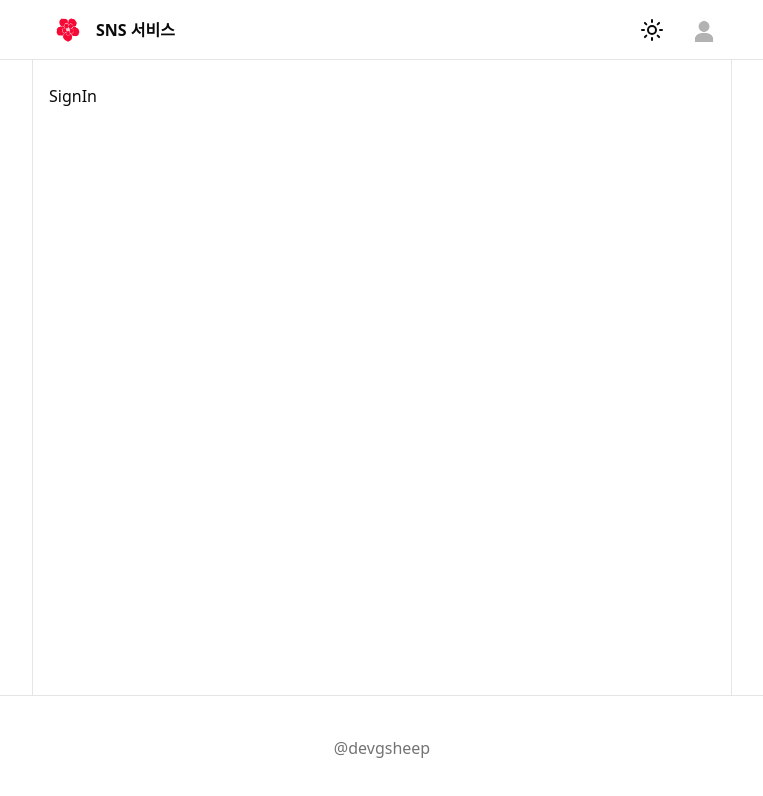
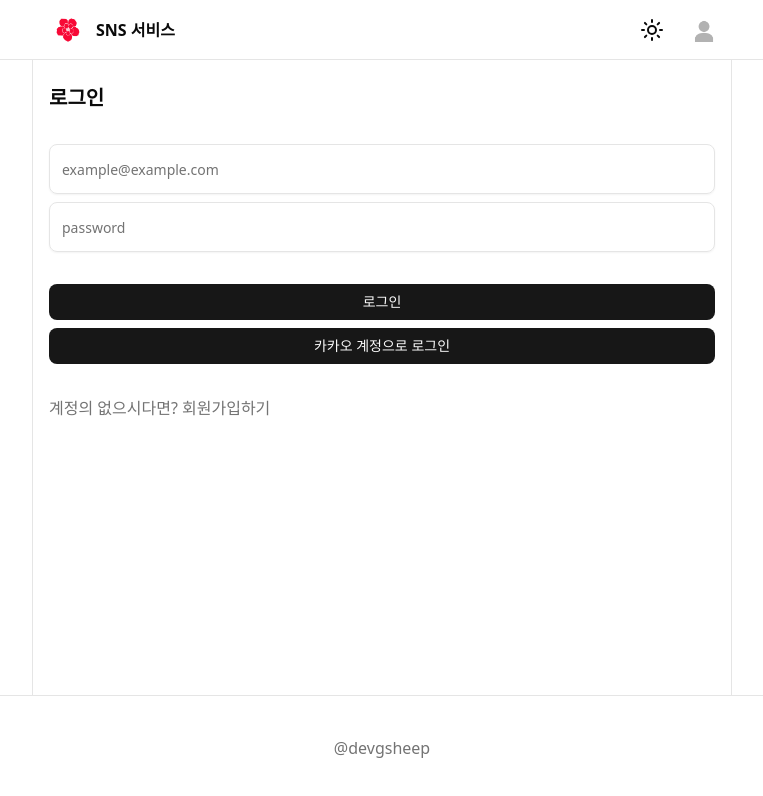
Before and after one commit to devgsheep/til_next_supabase, a Next.js app: page /signin in a window 1280 px wide. Shown: the top 796 px of the page, without its empty margins (258-1021 px from the left). Built offline with nearby package versions, Linux system fonts and the light colour scheme; no server answers.

Commit message:
[docs] 카카오 인증

```diff
--- a/src/apis/auth.ts
+++ b/src/apis/auth.ts
@@ -1,4 +1,5 @@
 import supabase from '@/lib/supabase/client';
+import { Provider } from '@supabase/auth-js';
 
 // supabase 백엔드에 사용자 이메일 회원가입
 export async function signUpWithEmail({
@@ -13,3 +14,28 @@
   if (error) throw error;
   return data;
 }
+
+// supabase 백엔드에 사용자 이메일 로그인
+export async function signInWithPassword({
+  email,
+  password,
+}: {
+  email: string;
+  password: string;
+}) {
+  const { data, error } = await supabase.auth.signInWithPassword({
+    email,
+    password,
+  });
+
+  if (error) throw error;
+
+  return data;
+}
+
+// supabase 백엔드에 소셜 로그인
+export async function signInWithOAuth(provider: Provider) {
+  const { data, error } = await supabase.auth.signInWithOAuth({ provider });
+  if (error) throw error;
+  return data;
+}
--- a/src/app/signin/page.tsx
+++ b/src/app/signin/page.tsx
@@ -1,7 +1,87 @@
-import React from 'react';
+'use client';
+import { signInWithOAuth } from '@/apis/auth';
+import { Button } from '@/components/ui/button';
+import { Input } from '@/components/ui/input';
+import { useSignIn } from '@/hooks/mutations/useSignIn';
+import { useSignInWithKakao } from '@/hooks/mutations/useSignInWithKakao';
+import Link from 'next/link';
+import React, { useState } from 'react';
 
 function SignIn() {
-  return <div>SignIn</div>;
+  const [email, setEmail] = useState('');
+  const [password, setPassword] = useState('');
+
+  const {
+    mutate: signInPassword,
+    isPending: isPendingPassword,
+    isError,
+  } = useSignIn();
+
+  // 카카오 로그인
+  const { mutate: signInWithKakao, isPending: isPendingKakao } =
+    useSignInWithKakao();
+  const handleSignWithKakao = () => {
+    signInWithKakao('kakao');
+  };
+
+  // 이메일로 로그인
+  const handleSignInWithEmail = () => {
+    if (!email.trim()) return;
+    if (!password.trim()) return;
+    // 이메일을 이용해서 로그인 진행
+    signInPassword({ email, password });
+  };
+
+  if (isError) return;
+
+  return (
+    <div className='flex flex-col gap-8'>
+      <div className='text-xl font-bold'>로그인</div>
+      <div className='flex flex-col gap-2'>
+        <Input
+          value={email}
+          disabled={isPendingPassword}
+          type='email'
+          onChange={e => setEmail(e.target.value)}
+          className='py-6'
+          placeholder='example@example.com'
+        />
+        <Input
+          value={password}
+          disabled={isPendingPassword}
+          type='password'
+          onChange={e => setPassword(e.target.value)}
+          className='py-6'
+          placeholder='password'
+        />
+      </div>
+      <div className='flex flex-col gap-2'>
+        <Button
+          disabled={isPendingPassword}
+          onClick={handleSignInWithEmail}
+          className='w-full'
+        >
+          로그인
+        </Button>
+        {/* 카카오 소셜 로그인 */}
+        <Button
+          className='w-full'
+          onClick={handleSignWithKakao}
+          disabled={isPendingKakao}
+        >
+          카카오 계정으로 로그인
+        </Button>
+      </div>
+      <div>
+        <Link
+          href={'/signup'}
+          className='text-muted-foreground hover:underline'
+        >
+          계정의 없으시다면? 회원가입하기
+        </Link>
+      </div>
+    </div>
+  );
 }
 
 export default SignIn;
--- a/src/app/signup/page.tsx
+++ b/src/app/signup/page.tsx
@@ -38,6 +38,7 @@
         />
         <Input
           value={password}
+          disabled={isPending}
           onChange={e => setPassword(e.target.value)}
           type='password'
           placeholder='password'
--- a/src/components/ui/button.tsx
+++ b/src/components/ui/button.tsx
@@ -1,40 +1,40 @@
-import * as React from "react"
-import { Slot } from "@radix-ui/react-slot"
-import { cva, type VariantProps } from "class-variance-authority"
+import * as React from 'react';
+import { Slot } from '@radix-ui/react-slot';
+import { cva, type VariantProps } from 'class-variance-authority';
 
-import { cn } from "@/lib/utils"
+import { cn } from '@/lib/utils';
 
 const buttonVariants = cva(
-  "inline-flex items-center justify-center gap-2 whitespace-nowrap rounded-md text-sm font-medium transition-all disabled:pointer-events-none disabled:opacity-50 [&_svg]:pointer-events-none [&_svg:not([class*='size-'])]:size-4 shrink-0 [&_svg]:shrink-0 outline-none focus-visible:border-ring focus-visible:ring-ring/50 focus-visible:ring-[3px] aria-invalid:ring-destructive/20 dark:aria-invalid:ring-destructive/40 aria-invalid:border-destructive",
+  "inline-flex items-center justify-center gap-2 whitespace-nowrap rounded-md text-sm font-medium transition-all disabled:pointer-events-none disabled:opacity-50 [&_svg]:pointer-events-none [&_svg:not([class*='size-'])]:size-4 shrink-0 [&_svg]:shrink-0 outline-none focus-visible:border-ring focus-visible:ring-ring/50 focus-visible:ring-[3px] aria-invalid:ring-destructive/20 dark:aria-invalid:ring-destructive/40 aria-invalid:border-destructive cursor-pointer",
   {
     variants: {
       variant: {
-        default: "bg-primary text-primary-foreground hover:bg-primary/90",
+        default: 'bg-primary text-primary-foreground hover:bg-primary/90',
         destructive:
-          "bg-destructive text-white hover:bg-destructive/90 focus-visible:ring-destructive/20 dark:focus-visible:ring-destructive/40 dark:bg-destructive/60",
+          'bg-destructive text-white hover:bg-destructive/90 focus-visible:ring-destructive/20 dark:focus-visible:ring-destructive/40 dark:bg-destructive/60',
         outline:
-          "border bg-background shadow-xs hover:bg-accent hover:text-accent-foreground dark:bg-input/30 dark:border-input dark:hover:bg-input/50",
+          'border bg-background shadow-xs hover:bg-accent hover:text-accent-foreground dark:bg-input/30 dark:border-input dark:hover:bg-input/50',
         secondary:
-          "bg-secondary text-secondary-foreground hover:bg-secondary/80",
+          'bg-secondary text-secondary-foreground hover:bg-secondary/80',
         ghost:
-          "hover:bg-accent hover:text-accent-foreground dark:hover:bg-accent/50",
-        link: "text-primary underline-offset-4 hover:underline",
+          'hover:bg-accent hover:text-accent-foreground dark:hover:bg-accent/50',
+        link: 'text-primary underline-offset-4 hover:underline',
       },
       size: {
-        default: "h-9 px-4 py-2 has-[>svg]:px-3",
-        sm: "h-8 rounded-md gap-1.5 px-3 has-[>svg]:px-2.5",
-        lg: "h-10 rounded-md px-6 has-[>svg]:px-4",
-        icon: "size-9",
-        "icon-sm": "size-8",
-        "icon-lg": "size-10",
+        default: 'h-9 px-4 py-2 has-[>svg]:px-3',
+        sm: 'h-8 rounded-md gap-1.5 px-3 has-[>svg]:px-2.5',
+        lg: 'h-10 rounded-md px-6 has-[>svg]:px-4',
+        icon: 'size-9',
+        'icon-sm': 'size-8',
+        'icon-lg': 'size-10',
       },
     },
     defaultVariants: {
-      variant: "default",
-      size: "default",
+      variant: 'default',
+      size: 'default',
     },
   }
-)
+);
 
 function Button({
   className,
@@ -42,19 +42,19 @@
   size,
   asChild = false,
   ...props
-}: React.ComponentProps<"button"> &
+}: React.ComponentProps<'button'> &
   VariantProps<typeof buttonVariants> & {
-    asChild?: boolean
+    asChild?: boolean;
   }) {
-  const Comp = asChild ? Slot : "button"
+  const Comp = asChild ? Slot : 'button';
 
   return (
     <Comp
-      data-slot="button"
+      data-slot='button'
       className={cn(buttonVariants({ variant, size, className }))}
       {...props}
     />
-  )
+  );
 }
 
-export { Button, buttonVariants }
+export { Button, buttonVariants };
--- /dev/null
+++ b/src/hooks/mutations/useSignIn.ts
@@ -0,0 +1,8 @@
+import { signInWithPassword } from '@/apis/auth';
+import { useMutation } from '@tanstack/react-query';
+
+export function useSignIn() {
+  return useMutation({
+    mutationFn: signInWithPassword,
+  });
+}
--- /dev/null
+++ b/src/hooks/mutations/useSignInWithKakao.ts
@@ -0,0 +1,8 @@
+import { signInWithOAuth } from '@/apis/auth';
+import { useMutation } from '@tanstack/react-query';
+
+export function useSignInWithKakao() {
+  return useMutation({
+    mutationFn: signInWithOAuth,
+  });
+}
```
Also changed, not shown: 1 other file (tests, documents, lock files or other folders).
